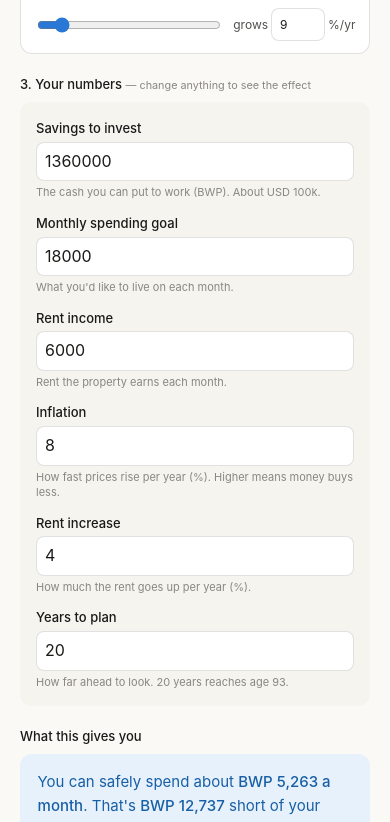
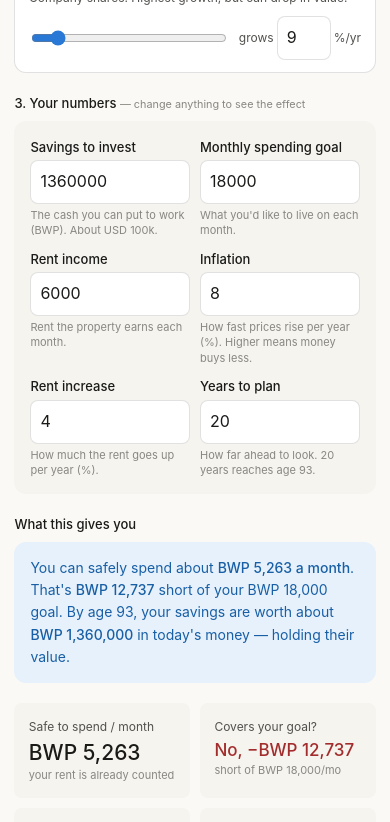
Before and after one commit to dmwikisa/planning, a plain HTML site: page index.html in a window 390 px wide. Shown: the part 1178-2000 px from the top of the page. Drawn offline with nearby package versions, Linux system fonts and the light colour scheme.

Commit message:
Add files via upload

```diff
--- a/index.html
+++ b/index.html
@@ -17,11 +17,11 @@
   @media (prefers-color-scheme:dark){:root{--surface-2:#262624;--surface-1:#242422;--surface-0:#1a1a19;--text-primary:#f3f2ea;--text-secondary:#c3c2b7;--text-muted:#898781;--border:rgba(255,255,255,.14);--bg-accent:#0C447C;--text-accent:#B5D4F4;--border-accent:#378ADD}}
   *{box-sizing:border-box}
   html{-webkit-text-size-adjust:100%}
-  body{font-family:-apple-system,BlinkMacSystemFont,"Segoe UI",Roboto,Helvetica,Arial,sans-serif;background:var(--surface-0);color:var(--text-primary);max-width:720px;margin:0 auto;padding:1.5rem 1.25rem calc(2rem + env(safe-area-inset-bottom));line-height:1.6}
+  body{font-family:-apple-system,BlinkMacSystemFont,"Segoe UI",Roboto,Helvetica,Arial,sans-serif;background:var(--surface-0);color:var(--text-primary);max-width:720px;margin:0 auto;padding:1.5rem 1.25rem calc(2rem + env(safe-area-inset-bottom));line-height:1.6;overflow-x:hidden}
   h1{font-size:23px;font-weight:500;margin:0 0 4px}
   .intro{font-size:13px;color:var(--text-secondary);margin:0 0 1.5rem}
-  input{font:inherit;color:var(--text-primary);background:var(--surface-2);border:.5px solid var(--border);border-radius:var(--radius);padding:6px 8px;width:100%}
-  input[type=range]{padding:0;accent-color:#2a78d6;width:auto}
+  input{font:inherit;font-size:16px;color:var(--text-primary);background:var(--surface-2);border:.5px solid var(--border);border-radius:var(--radius);padding:8px 9px;width:100%}
+  input[type=range]{padding:0;accent-color:#2a78d6;width:auto;height:28px}
   button{font:inherit;background:var(--surface-2);border:.5px solid var(--text-muted);border-radius:var(--radius);color:var(--text-primary);cursor:pointer;-webkit-tap-highlight-color:transparent}
   button:hover{background:var(--surface-1)}
   .hero{background:var(--bg-accent);border-radius:12px;padding:1rem 1.1rem;margin-bottom:1.25rem;font-size:15px;line-height:1.6;color:var(--text-accent)}
@@ -35,7 +35,7 @@
   .bk .nm{display:flex;align-items:center;gap:7px;font-size:14px;font-weight:500}
   .bk .desc{font-size:12px;color:var(--text-secondary);margin:3px 0 0}
   .bk .amt{font-size:12px;color:var(--text-secondary);text-align:right;white-space:nowrap}
-  .bk .ctl{display:flex;align-items:center;gap:10px;margin-top:9px}
+  .bk .ctl{display:flex;align-items:center;gap:10px;margin-top:9px;flex-wrap:wrap}
   .rk{font-size:10px;padding:2px 7px;border-radius:var(--radius);font-weight:500}
   .gl{display:grid;grid-template-columns:repeat(auto-fit,minmax(160px,1fr));gap:12px}
   .gl label{display:block;font-size:13px;font-weight:500;margin:0 0 3px}
@@ -50,6 +50,14 @@
   .seg{font-size:13px;font-weight:500;margin:0 0 7px}
   .seg small{font-weight:400;color:var(--text-muted)}
   .note{font-size:11px;color:var(--text-muted);margin-top:1.5rem;line-height:1.5}
+  @media(max-width:480px){
+    body{padding:1.1rem .9rem calc(1.5rem + env(safe-area-inset-bottom))}
+    h1{font-size:20px}
+    .hero{font-size:14px;padding:.9rem 1rem}
+    .gl{grid-template-columns:repeat(2,minmax(0,1fr));gap:10px}
+    .retw{margin-left:auto}
+    .bk .ctl input[type=range]{flex:1 1 100%}
+  }
 </style>
 </head>
 <body>
@@ -176,7 +184,7 @@
       {label:'Where you started',data:base,borderColor:'#888780',borderWidth:1.5,borderDash:[6,5],fill:false,pointRadius:0}
     ];
     if(chart){chart.data.labels=labels;chart.data.datasets[0].data=nom;chart.data.datasets[1].data=real;chart.data.datasets[2].data=base;chart.update();}
-    else{chart=new Chart(document.getElementById('chart'),{type:'line',data:{labels:labels,datasets:ds},options:{responsive:true,maintainAspectRatio:false,animation:{duration:500},plugins:{legend:{display:false},tooltip:{callbacks:{label:function(c){return c.dataset.label+': BWP '+fmt(c.parsed.y);}}}},scales:{y:{beginAtZero:true,ticks:{callback:function(v){return (v/1000000).toFixed(1)+'M';},color:'#898781'},grid:{color:'rgba(137,135,129,.18)'}},x:{ticks:{color:'#898781',maxRotation:0,autoSkip:true,maxTicksLimit:7},grid:{display:false}}}}});}
+    else{chart=new Chart(document.getElementById('chart'),{type:'line',data:{labels:labels,datasets:ds},options:{responsive:true,maintainAspectRatio:false,animation:{duration:350},plugins:{legend:{display:false},tooltip:{callbacks:{label:function(c){return c.dataset.label+': BWP '+fmt(c.parsed.y);}}}},scales:{y:{beginAtZero:true,ticks:{callback:function(v){return (v/1000000).toFixed(1)+'M';},color:'#898781'},grid:{color:'rgba(137,135,129,.18)'}},x:{ticks:{color:'#898781',maxRotation:0,autoSkip:true,maxTicksLimit:7},grid:{display:false}}}}});}
   }
   document.querySelectorAll('input').forEach(function(e){e.addEventListener('input',recalc);});
   document.querySelectorAll('[data-preset]').forEach(function(btn){btn.addEventListener('click',function(){var p=presets[btn.dataset.preset];document.querySelectorAll('.alloc').forEach(function(e,i){e.value=p[i];});recalc();});});
```
